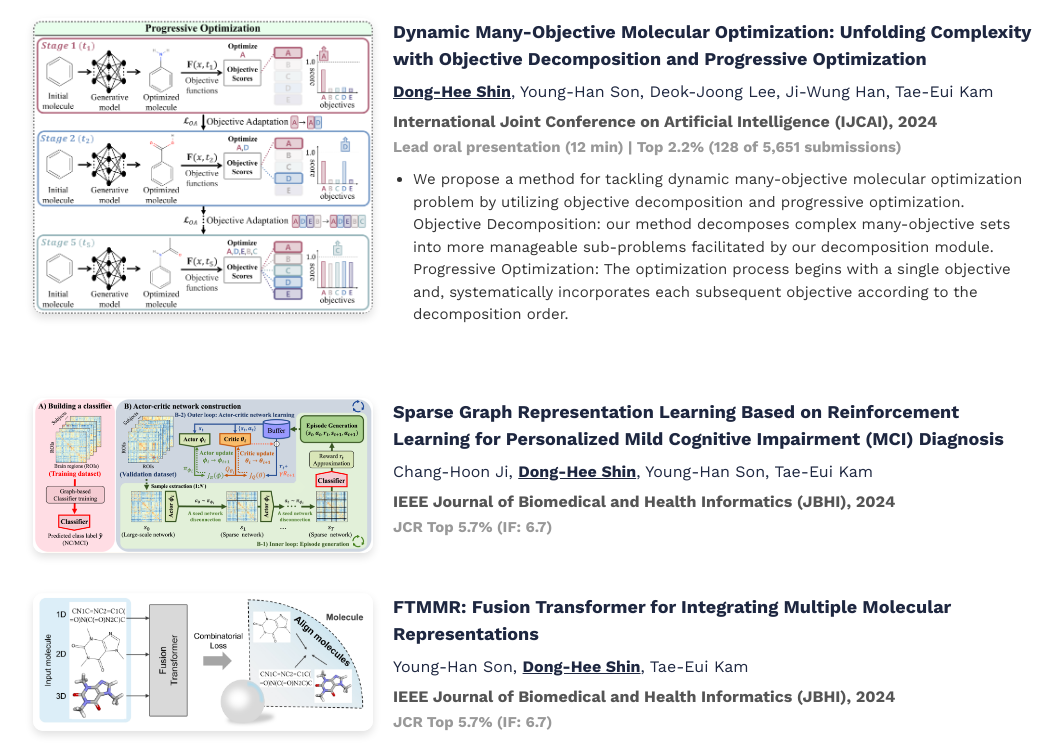
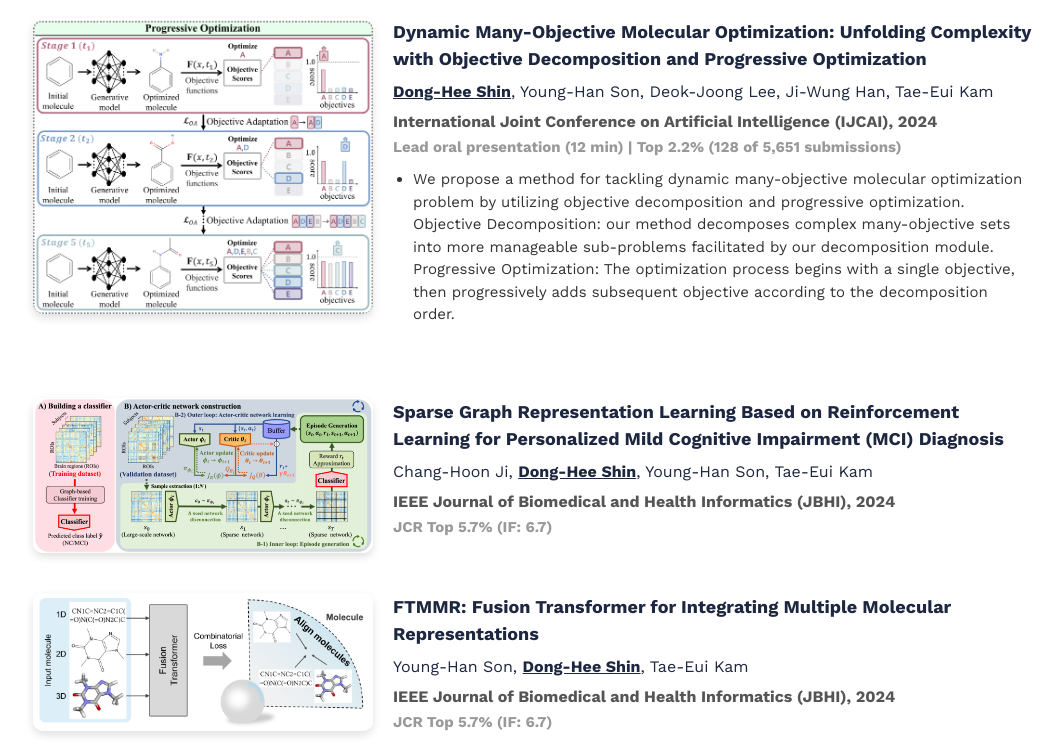
Before and after one commit to donghee-shin-page/donghee-shin-page.github.io, a Jekyll site: the page built from index.html, in a window 1280 px wide and 900 px high, scrolled down 1539 px, cut to the strip 0-750 px from the top of the window. Shown: the whole strip, without its empty margins (87-1149 px from the left). Built offline with Jekyll 4.4.1, drawn with Linux system fonts in a browser that asks for light colours; nearby versions of some CDN libraries; the list of posts is cut into pages by our own code.

Commit message:
Update selected_publications.yml

```diff
--- a/_data/selected_publications.yml
+++ b/_data/selected_publications.yml
@@ -21,7 +21,7 @@
     authors: "Dong-Hee Shin, Young-Han Son, Deok-Joong Lee, Ji-Wung Han, Tae-Eui Kam"
     venue: "International Joint Conference on Artificial Intelligence (IJCAI), 2024"
     note: "Lead oral presentation (12 min) | Top 2.2% (128 of 5,651 submissions)"
-    description_points: "We propose a method for tackling dynamic many-objective molecular optimization problem by utilizing objective decomposition and progressive optimization.<br>Objective Decomposition: our method decomposes complex many-objective sets into more manageable sub-problems facilitated by our decomposition module.<br>Progressive Optimization: The optimization process begins with a single objective and, systematically incorporates each subsequent objective according to the decomposition order."
+    description_points: "We propose a method for tackling dynamic many-objective molecular optimization problem by utilizing objective decomposition and progressive optimization.<br>Objective Decomposition: our method decomposes complex many-objective sets into more manageable sub-problems facilitated by our decomposition module.<br>Progressive Optimization: The optimization process begins with a single objective, then progressively adds subsequent objective according to the decomposition order."
 
 
 
```
